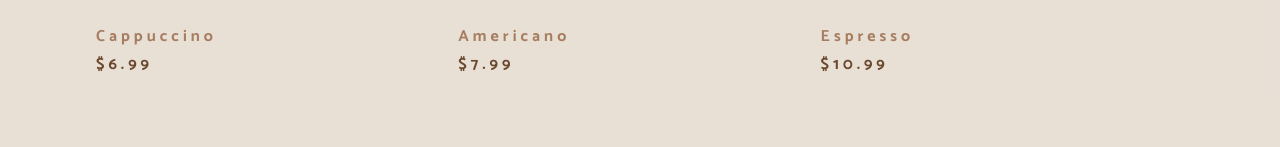
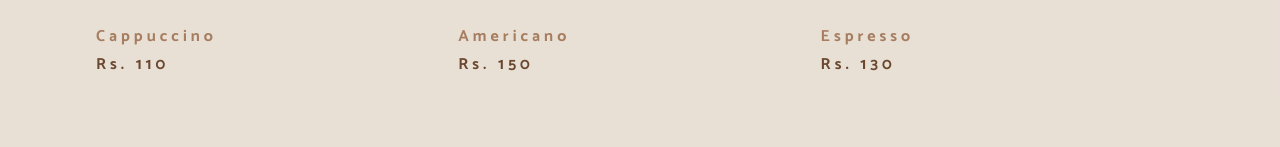
Before and after one commit to Baskaran1303/Coffee-Shop, a plain HTML site: page products.html in a window 1280 px wide. Shown: the part 1428-1575 px from the top of the page. Drawn offline with Linux system fonts and the light colour scheme; a web font is replaced by a local one.

Commit message:
first commit

```diff
--- a/products.html
+++ b/products.html
@@ -54,17 +54,17 @@
             <div class="product">
                 <img src="./p1.jpg" alt="product" class="product-img">
                 <h4 class="product-title">Cappuccino</h4>
-                <h4 class="product-price">$6.99</h4>
+                <h4 class="product-price">Rs. 110</h4>
             </div>
             <div class="product">
                 <img src="./p2.jpg" alt="product" class="product-img">
                 <h4 class="product-title">Americano</h4>
-                <h4 class="product-price">$7.99</h4>
+                <h4 class="product-price">Rs. 150</h4>
             </div>
             <div class="product">
                 <img src="./p3.jpg" alt="product" class="product-img">
                 <h4 class="product-title">Espresso</h4>
-                <h4 class="product-price">$10.99</h4>
+                <h4 class="product-price">Rs. 130</h4>
             </div>
         </article>
     </div>
```
